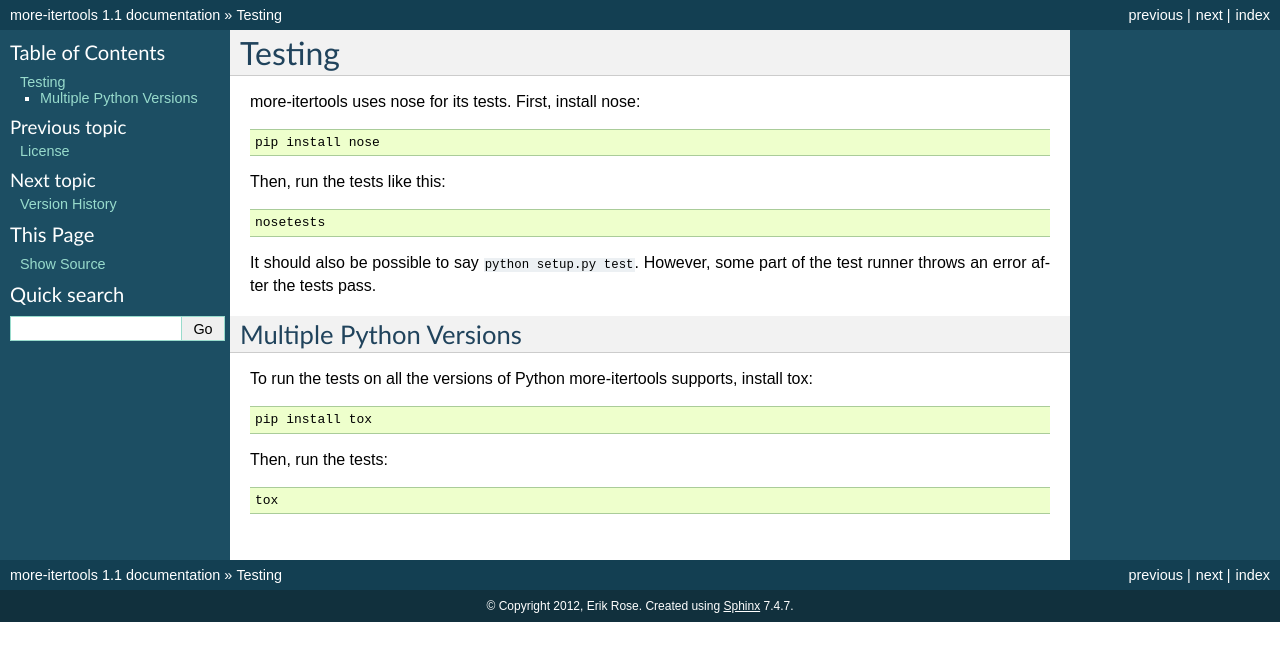
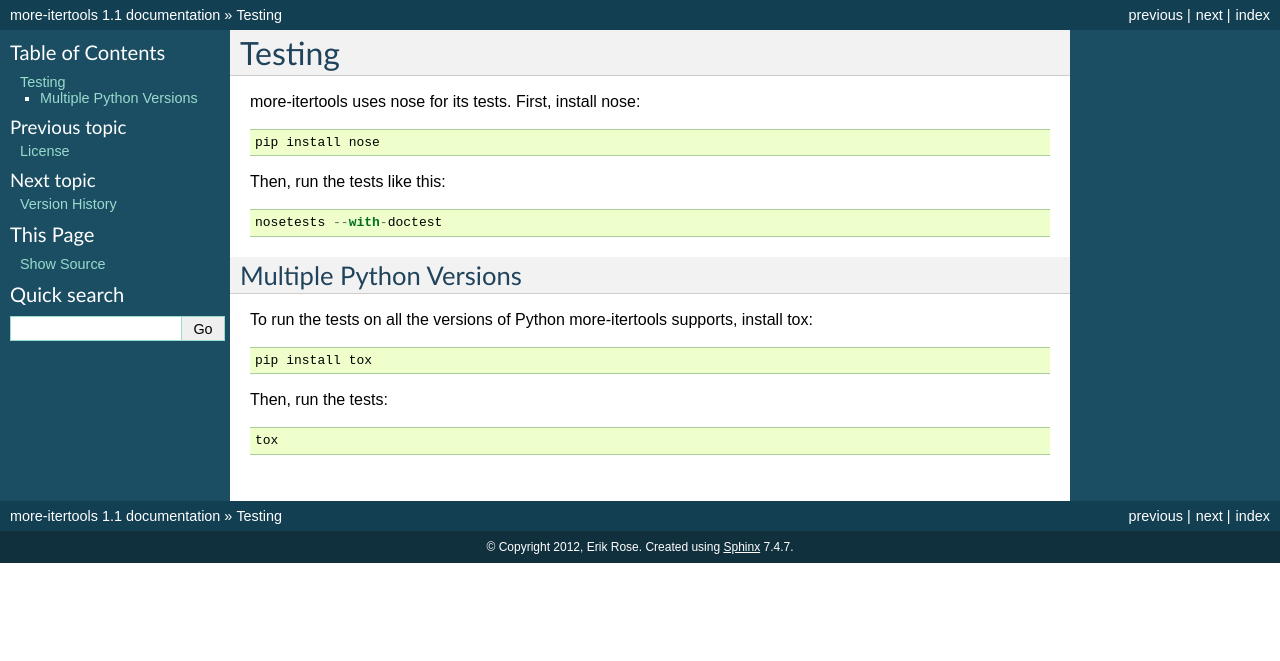
Before and after one commit to more-itertools/more-itertools, a Sphinx documentation site: the page built from docs/testing.rst, in a window 1280 px wide. Shown: the top 661 px of the page. Built offline with Sphinx 7.4.7, drawn with Linux system fonts in a browser that asks for light colours.

Commit message:
Get nose to check the doctests. I give up on getting Sphinx to do it.

```diff
--- a/docs/conf.py
+++ b/docs/conf.py
@@ -25,8 +25,7 @@ import sys, os
 
 # Add any Sphinx extension module names here, as strings. They can be extensions
 # coming with Sphinx (named 'sphinx.ext.*') or your custom ones.
-extensions = ['sphinx.ext.autodoc', 'sphinx.ext.viewcode', 'sphinx.ext.doctest']
-doctest_test_doctest_blocks = 'yes'
+extensions = ['sphinx.ext.autodoc', 'sphinx.ext.viewcode']
 
 # Add any paths that contain templates here, relative to this directory.
 templates_path = ['_templates']
--- a/docs/testing.rst
+++ b/docs/testing.rst
@@ -8,16 +8,14 @@ more-itertools uses nose for its tests. First, install nose::
 
 Then, run the tests like this::
 
-    nosetests
-
-It should also be possible to say ``python setup.py test``. However, some part
-of the test runner throws an error after the tests pass.
+    nosetests --with-doctest
 
 
 Multiple Python Versions
 ========================
 
-To run the tests on all the versions of Python more-itertools supports, install tox::
+To run the tests on all the versions of Python more-itertools supports, install
+tox::
 
     pip install tox
 
```
Also changed, not shown: 1 other file.
